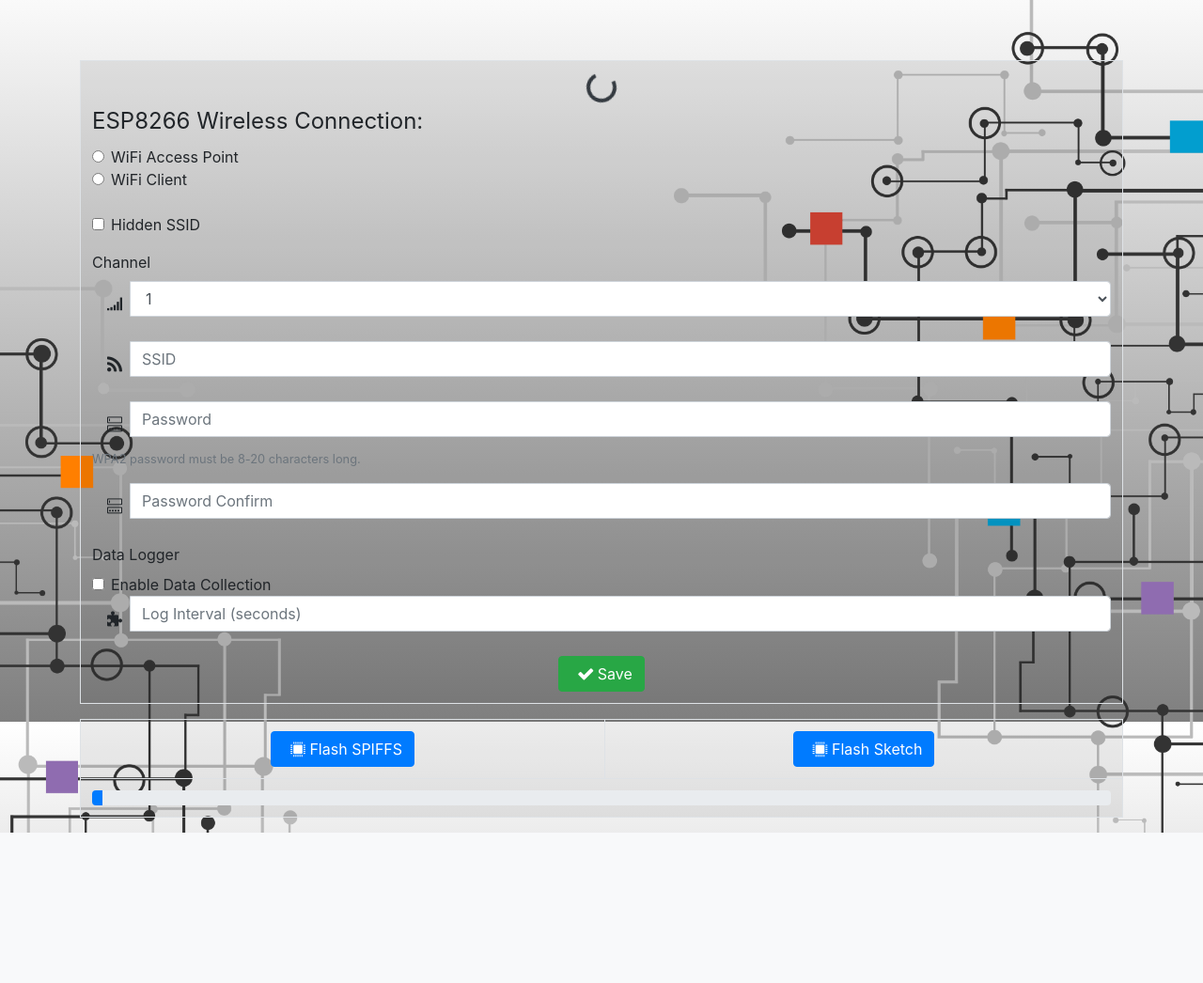
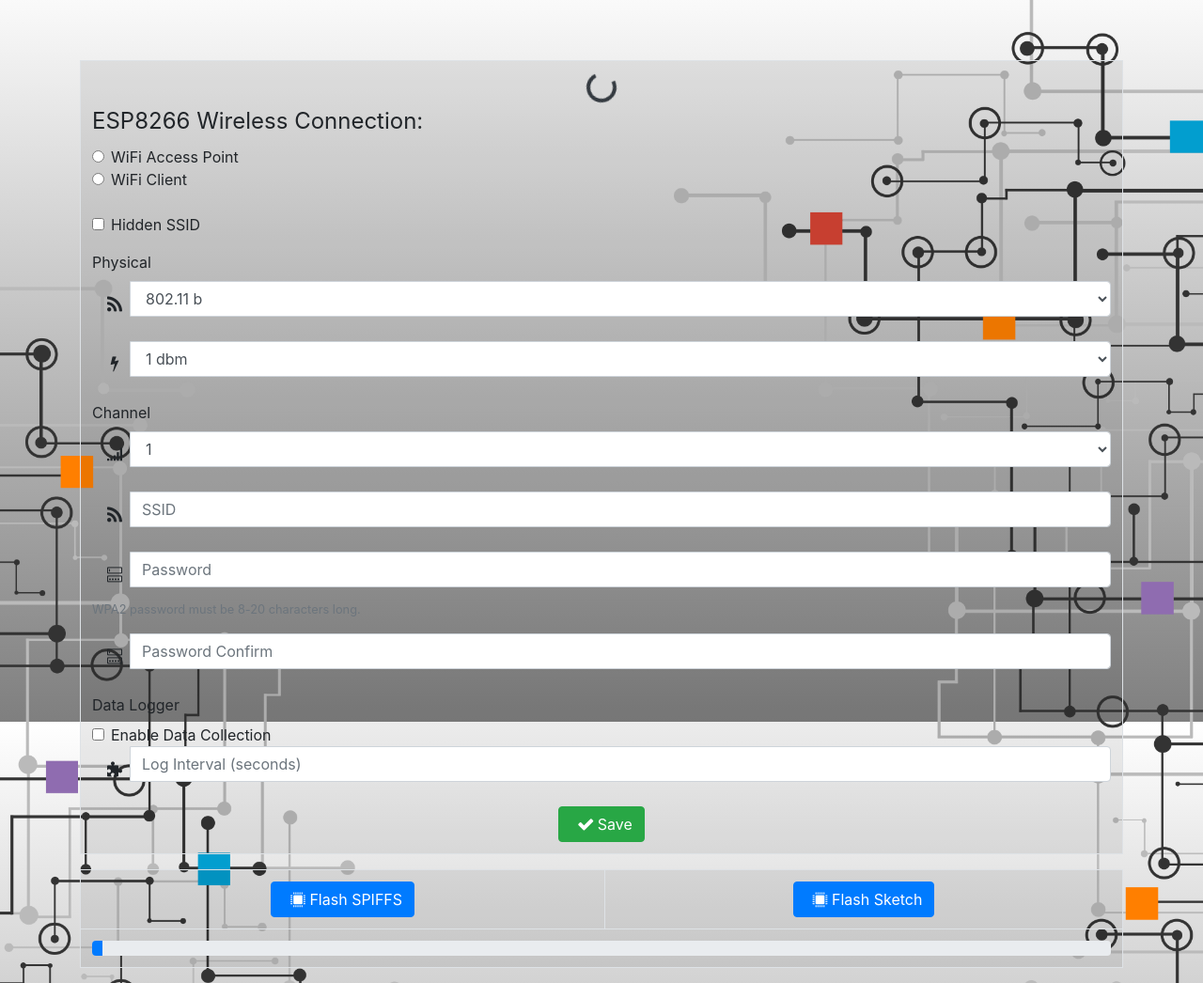
Before and after one commit to dimecho/ESP8266-EMW-Charger, a PHP site: page /esp8266.php in a window 1280 px wide. Shown: the part 32-1078 px from the top of the page at 94% size. Before the commit the page ends 918 px from the top, so only its background shows below. Run offline with PHP 8.4, Linux system fonts and the light colour scheme.

Commit message:
added 802.11 control settings

```diff
--- a/Web/esp8266.php
+++ b/Web/esp8266.php
@@ -40,6 +40,30 @@
 									</div>
 								</fieldset>
 								<div class="form-group">
+									<label for="WiFiPhyMode">Physical</label>
+									<div class="input-group">
+										<div class="input-group-addon"><i class="icons icon-wifi p-3"></i></div>
+										<select id="WiFiPhyMode" class="form-control" name="WiFiPhyMode">
+											<option value="1">802.11 b</option>
+											<option value="2">802.11 g</option>
+											<option value="3">802.11 n</option>
+										</select>
+									</div>
+								</div>
+								<div class="form-group">
+									<div class="input-group">
+										<div class="input-group-addon"><i class="icons icon-power p-3"></i></div>
+										<select id="WiFiPower" class="form-control" name="WiFiPower">
+											<option value="1">1 dbm</option>
+											<option value="2">2 dbm</option>
+											<option value="3">3 dbm</option>
+											<option value="5">5 dbm</option>
+											<option value="10">10 dbm</option>
+											<option value="20">20 dbm</option>
+										</select>
+									</div>
+								</div>
+								<div class="form-group">
 									<label for="WiFiChannel">Channel</label>
 									<div class="input-group">
 										<div class="input-group-addon"><i class="icons icon-graph-bar p-3"></i></div>
@@ -79,7 +103,7 @@
 								    	<input type="password" id="WiFiPasswordConfirm" name="WiFiPasswordConfirm" class="form-control" placeholder="Password Confirm">
 									</div>
 								</div>
-								<div class="form-group">
+								<fieldset class="form-group">
 									<label for="EnableLOGCheckbox">Data Logger</label>
 									<div class="form-check">
 									  <label class="form-check-label">
@@ -91,7 +115,7 @@
 										<div class="input-group-addon"><i class="icons icon-puzzle p-3"></i></div>
 								    	<input type="text" id="EnableLOGInterval" name="EnableLOGInterval" class="form-control" placeholder="Log Interval (seconds)">
 									</div>
-								</div>
+								</fieldset>
 								<center><button type="submit" class="btn btn-success"><i class="icons icon-ok"></i> Save</button></center>
                             </form>
                         </td>
--- a/Web/js/esp8266.js
+++ b/Web/js/esp8266.js
@@ -40,14 +40,17 @@
             var bool_value = data["nvram1"] == "1" ? true : false;
             $("#WiFiHidden").val(data["nvram1"]);
             $("#WiFiHiddenCheckbox").prop("checked", bool_value);
-            $("#WiFiChannel").val(data["nvram2"]);
-            $("#WiFiSSID").val(data["nvram3"]);
 
-            bool_value = data["nvram5"] == "1" ? true : false;
-            $("#EnableLOG").val(data["nvram5"]);
+            $("#WiFiPhyMode").val(data["nvram2"]);
+            $("#WiFiPower").val(data["nvram3"]);
+            $("#WiFiChannel").val(data["nvram4"]);
+            $("#WiFiSSID").val(data["nvram5"]);
+
+            bool_value = data["nvram7"] == "1" ? true : false;
+            $("#EnableLOG").val(data["nvram7"]);
             $("#EnableLOGCheckbox").prop("checked", bool_value);
 
-            $("#EnableLOGInterval").val(data["nvram6"]);
+            $("#EnableLOGInterval").val(data["nvram8"]);
             $(".spinner-border").addClass("d-none"); //.hide();
             $("#parameters").removeClass("d-none"); //.show();
         }
--- a/Web/js/graph.js
+++ b/Web/js/graph.js
@@ -60,8 +60,7 @@
         dataType: 'json',
         success: function success(eeprom) {
             console.log(eeprom);
-            bool_value = eeprom["nvram5"] == "1" ? true : false;
-            if(bool_value == false) {
+            if(eeprom["nvram7"] != "1") {
                 $.notify({ message: "Data Collection is Disabled in <a href='esp8266.php'>ESP8266</a>" }, { type: "warning" });
             }
         }
```
Also changed, not shown: Web/header.php (line endings or trailing spaces), 2 other files.
